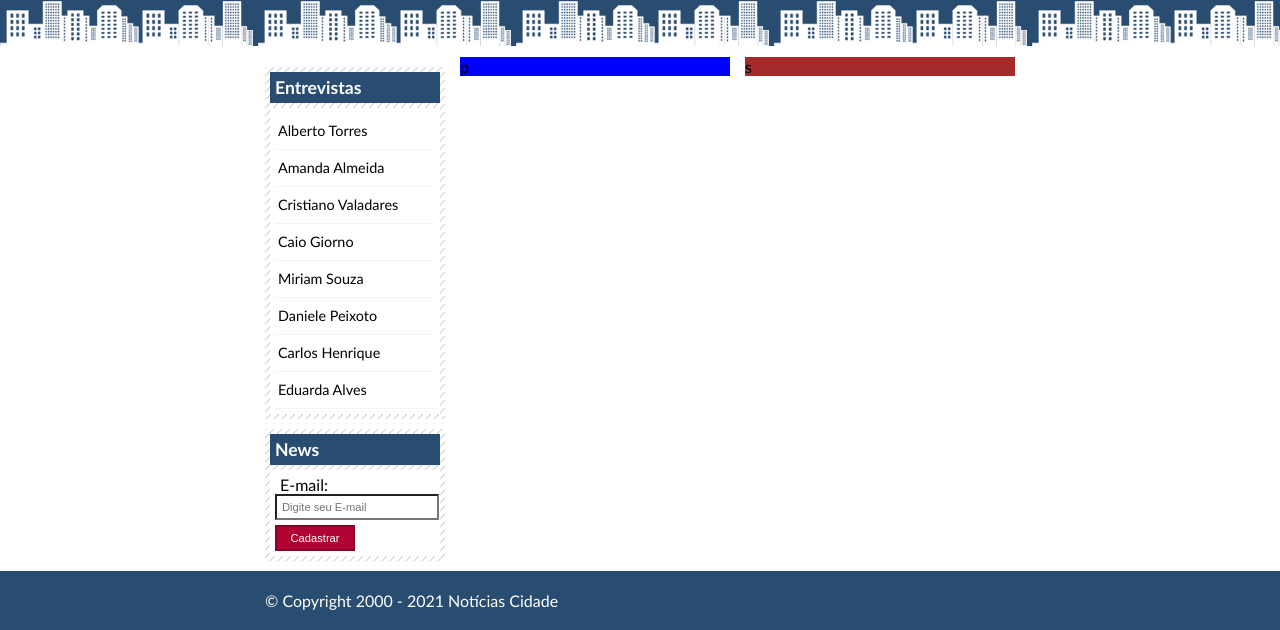
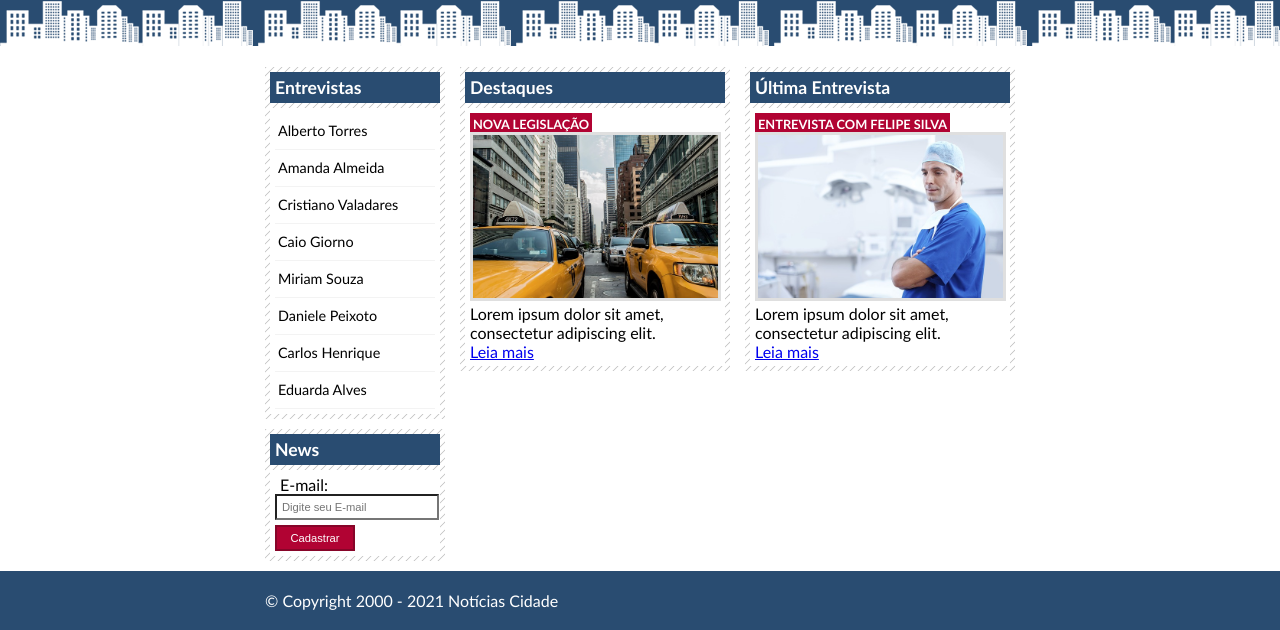
Before and after one commit to Danzix4/NoticiasCidade, a plain HTML site: page index.html in a window 1280 px wide. Shown: the part 183-813 px from the top of the page. Drawn offline with Linux system fonts and the light colour scheme.

Commit message:
destaque e noticias finalizados

```diff
--- a/css/estilo.css
+++ b/css/estilo.css
@@ -16,6 +16,21 @@ h2{
     background: #294c71;
     color: #fff;
     padding: 5px;
+}
+h3{
+    text-transform: uppercase;
+    display: inline;
+    font-size: 0.8em;
+    padding: 3px;
+    background: #b10333;
+    color: #fff;
+}
+img{
+    border: 2px solid #dfdfdf;
+}
+img.imagem-principal{
+    width: 98%;
+    border: 3px solid #dfdfdf;
 }
 label{
     display: block;
@@ -85,11 +100,10 @@ input.submit:hover{
     width: 180px;
     float: left;
 }
-#tres-colunas #primario{
+#primario{
     width: 270px;
     margin: 0px 15px 20px 15px;
     float: left;
-    background: blue;
 }
 #duas-colunas #primario{
     width: 555px;
@@ -106,7 +120,6 @@ input.submit:hover{
 #secundario{
     width: 270px;
     float: left;
-    background: brown;
 }
 #rodape{
     clear: both;
@@ -118,16 +131,6 @@ input.submit:hover{
     margin: 0 auto;
     color: #fff;
 
-}
-.caixa{
-    margin: 10px 0px;
-    background: #f3f3f3 url(../img/fundo-caixa.png);
-    padding: 5px;
-}
-.caixa-conteudo{
-    background: #fff;
-    padding: 5px;
-    margin-top: 5px;
 }
 #lateral ul a{
     font-size: 0.9em;
@@ -143,3 +146,13 @@ input.submit:hover{
     text-indent: 18px;
     color: #a1a1a1;
 }
+.caixa{
+    margin: 10px 0px;
+    background: #f3f3f3 url(../img/fundo-caixa.png);
+    padding: 5px;
+}
+.caixa-conteudo{
+    background: #fff;
+    padding: 5px;
+    margin-top: 5px;
+}
--- a/index.html
+++ b/index.html
@@ -56,8 +56,28 @@
                 </div>
             </div>
             <!--fim conteúdo Lateral-->
-            <div id="primario">p</div>
-            <div id="secundario">s</div>
+            <div id="primario">
+                <div class="caixa">
+                    <h2>Destaques</h2>
+                    <div class="caixa-conteudo">
+                        <h3>Nova Legislação</h3>
+                        <img class="imagem-principal" src="img/taxi.jpg" alt="taxi" width="100%">
+                        <p>Lorem ipsum dolor sit amet, consectetur adipiscing elit.</p>
+                        <a href="#">Leia mais</a>
+                    </div>
+                </div>
+            </div>
+            <div id="secundario">
+                <div class="caixa">
+                    <h2>Última Entrevista</h2>
+                    <div class="caixa-conteudo">
+                        <h3 class="entrevista">Entrevista com Felipe Silva</h3>
+                        <img class="imagem-principal" src="img/doutor.jpg" alt="taxi" width="100%">
+                        <p>Lorem ipsum dolor sit amet, consectetur adipiscing elit.</p>
+                        <a href="#">Leia mais</a>
+                    </div>
+                </div>
+            </div>
         </div>
     </div>
 
```
